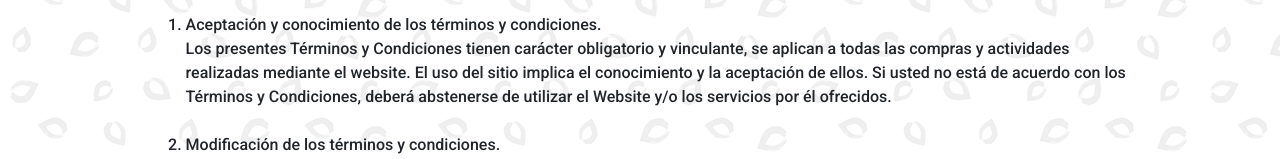
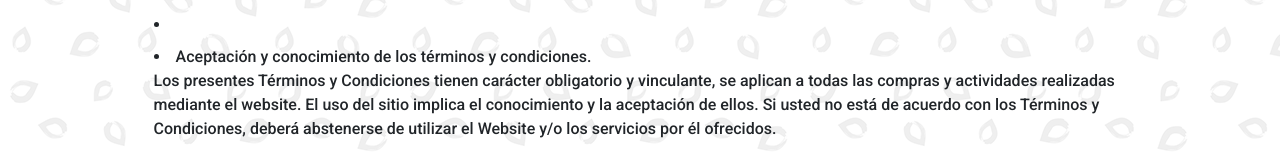
Before and after one commit to juanceweb/desarrollo-web-3.0, a website: page pages/terminos_y_condiciones.html in a window 1280 px wide. Shown: the part 889-1048 px from the top of the page. Drawn offline with Linux system fonts and the light colour scheme.

Commit message:
fix terminos 4

```diff
--- a/pages/terminos_y_condiciones.html
+++ b/pages/terminos_y_condiciones.html
@@ -45,7 +45,7 @@
             <p>Los Términos y Condiciones se aplicarán para la navegación de la Website y los servicios ofrecidos en él.</p>
             <p>El website es propiedad de la Empresa.</p>
             <p>SUAREZ ALICIA BEATRIZ se reserva el derecho de cancelar en cualquier momento la orden/compra realizada por un usuario/cliente final sin previo aviso. Así, la confirmación de compra no representa de ningún modo un compromiso irrenunciable para SUAREZ ALICIA BEATRIZ.  Aunque nos esforzamos por ofrecer nuestro servicio sin molestias, interrupciones ni demoras, los trabajos de mantenimiento, errores humanos (por ejemplo en la atribución de precios), la continuación del desarrollo y/u otras incidencias pueden limitar y/o parcialmente interrumpir las posibilidades de uso de la plataforma, justificar la cancelación de una compra y bajo determinadas circunstancias la pérdidas de datos. SUAREZ ALICIA BEATRIZ no ofrece garantía por la disponibilidad del servicio, la ausencia de molestias técnicas o la pérdidas de datos que pudiera ocasionar. En caso de que la compra fuera cancelada, el departamento de Atención al Cliente intentará ponerse en contacto por algún medio con el cliente final para ofrecer una solución razonable y procurar, dentro de lo posible y razonable, su satisfacción.</p>
-            <ol>
+            <li>
                 <li>Aceptación y conocimiento de los términos y condiciones.
                     <div>Los presentes Términos y Condiciones tienen carácter obligatorio y vinculante, se aplican a todas las compras y actividades realizadas mediante el website. El uso del sitio implica el conocimiento y la aceptación de ellos. Si usted no está de acuerdo con los Términos y Condiciones, deberá abstenerse de utilizar el Website y/o los servicios por él ofrecidos.</div>
                 </li>
@@ -124,8 +124,8 @@
                 </li>
                 <li>Medios de pago.
                     <div>Los pagos podrán realizarse con tarjeta de crédito por medio de la plataforma Mercado Pago o NPS y de acuerdo a las tarjetas vigentes y financiación allí establecidas. La Empresa podrá habilitar otras opciones, para facilitar las compras de sus clientes, como ser pagomiscuentas y rapipago entre otras.</div>
+                    <div>Todos los medios de pago están sujetos a que el importe sea debidamente acreditado y/o verificado.</div>
                 </li>
-                    <div>Todos los medios de pago están sujetos a que el importe sea debidamente acreditado y/o verificado.</div>
                 <li>Pago con tarjeta de crédito.
                     <div>Los pagos podrán ser realizados on-line mediante las tarjetas de crédito y otros medios alternativos. Toda la información ingresada por el Usuario está protegida por el sistema ssl de Mercado pago.</div>
                     <div>La confirmación de la compra con tarjeta de crédito estará sujeta a la autorización del emisor de la misma. Para evitar fraudes con tarjetas de crédito, nuestros controles son la única manera de proteger a los Usuarios y a nuestra Empresa ante la utilización no autorizada de una tarjeta y los datos de los Usuarios para comprar por Internet. Las operaciones superiores a $ 1.000 (pesos un mil) pueden requerir la verificación de algunos datos del Usuario. Los datos necesarios para esta verificación son la copia del DNI del titular de la tarjeta así como la copia del frente de la tarjeta utilizada en la operación. Luego de recepción y verificación de estos documentos, la mercadería será despachada. Las próximas compras del usuario se efectuarán automáticamente y sin control de identidad alguno.</div>
```
